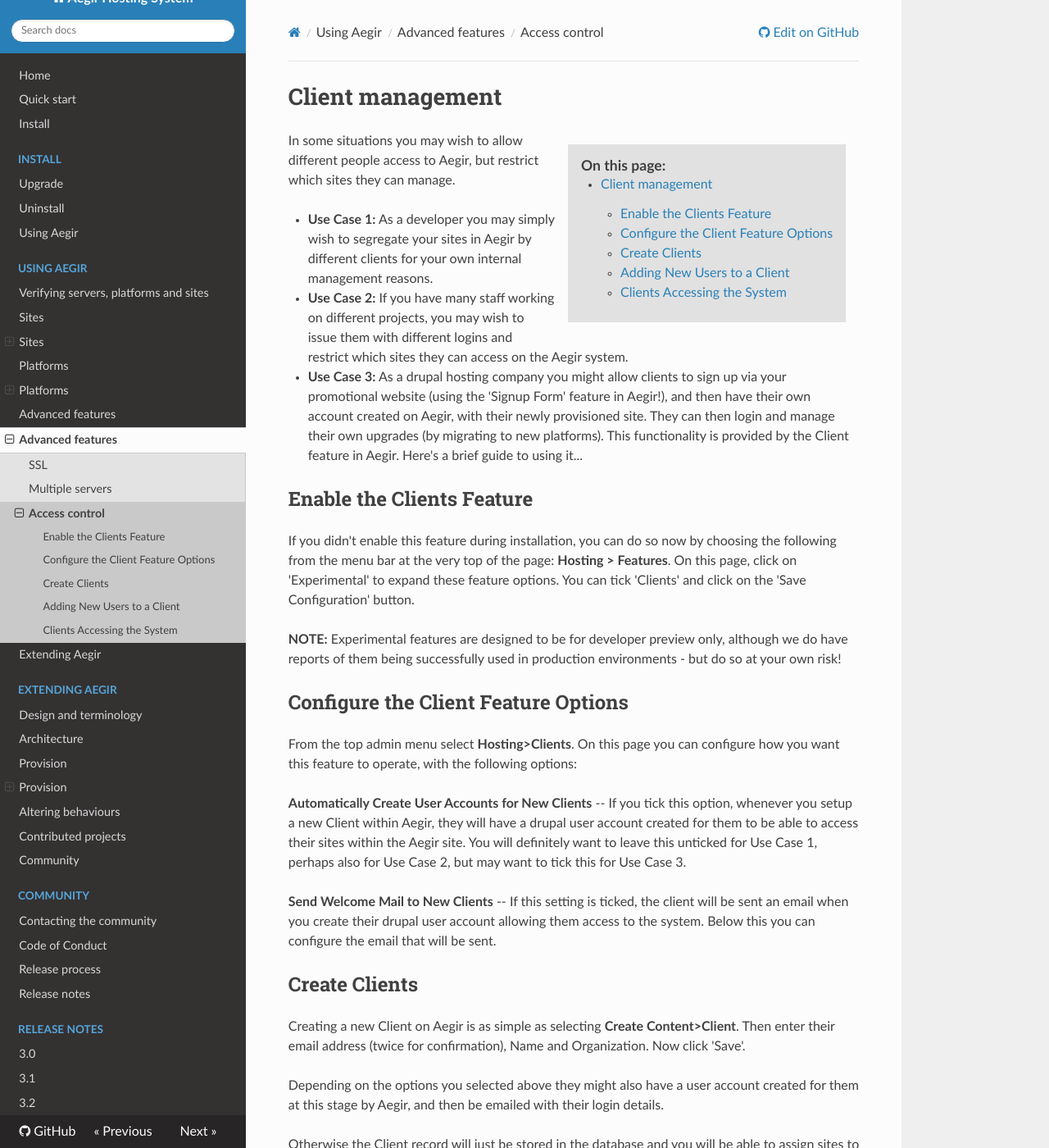
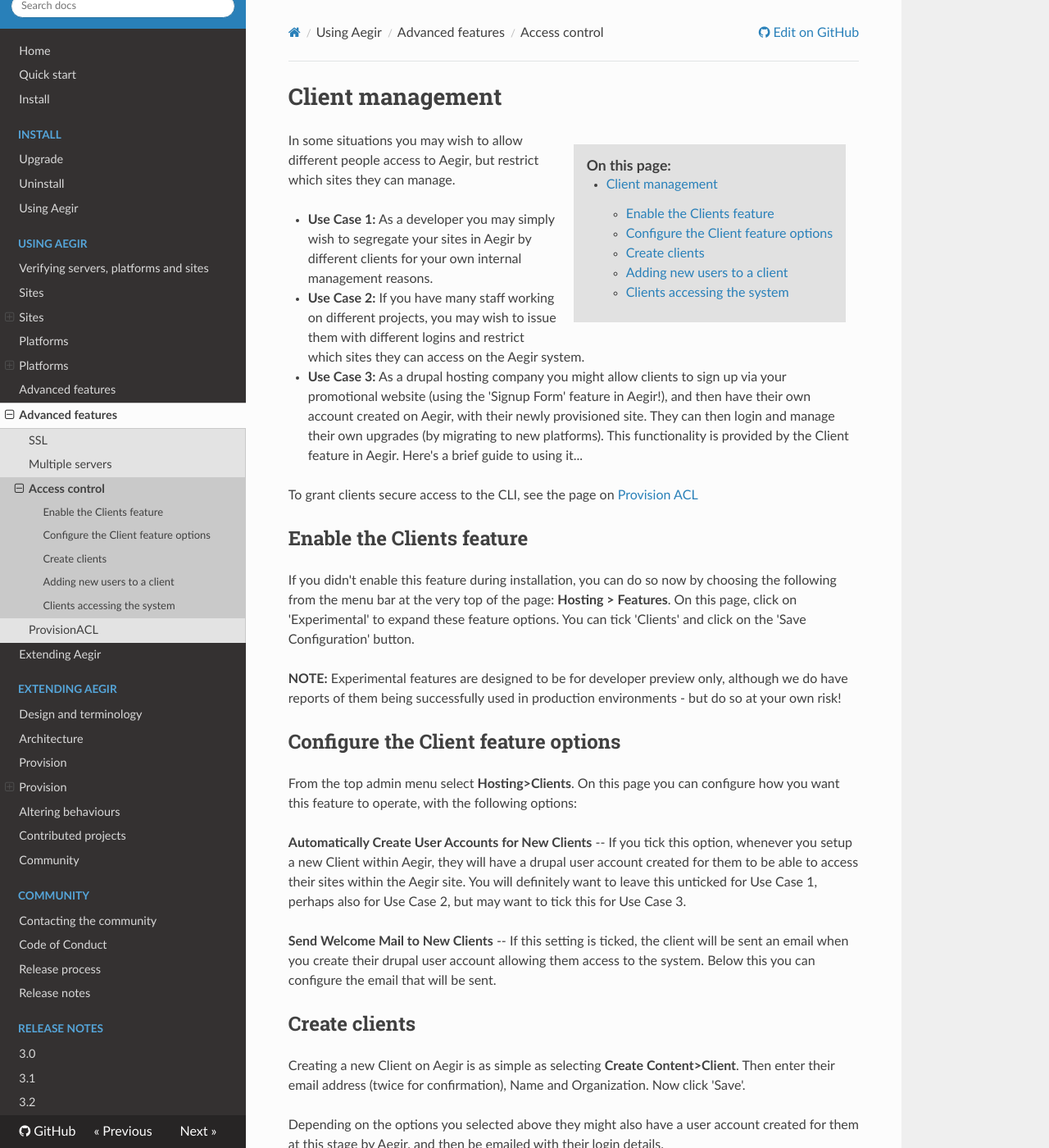
Before and after one commit to aegir-project/documentation, an MkDocs documentation site: the page built from docs/usage/advanced/clients.md, in a window 1280 px wide and 1400 px high. Shown: the whole window at 82% size. Built offline with MkDocs 1.6.1, drawn with Linux system fonts in a browser that asks for light colours; nearby versions of some CDN libraries; old or Windows-style settings are respelled for this version of MkDocs; some of the changed text lies outside the part shown.

Commit message:
Add section on sudoing as aegir and provisionacl.

```diff
--- a/docs/_css/menu.css
+++ b/docs/_css/menu.css
@@ -5,6 +5,7 @@
 }
 
 /* Exceptions to the above, for second H1 headers on a page */
+a[href="#working-as-aegir-user"],
 a[href="#extracting-a-drupal-site-from-aegir"] {
   display: inherit !important;
 }
--- a/docs/usage/advanced/clients.md
+++ b/docs/usage/advanced/clients.md
@@ -12,8 +12,9 @@
 * **Use Case 3:**
   As a drupal hosting company you might allow clients to sign up via your promotional website (using the 'Signup Form' feature in Aegir!), and then have their own account created on Aegir, with their newly provisioned site. They can then login and manage their own upgrades (by migrating to new platforms).  This functionality is provided by the Client feature in Aegir. Here's a brief guide to using it...
 
+To grant clients secure access to the CLI, see the page on [Provision ACL](provisionacl)
 
-Enable the Clients Feature
+Enable the Clients feature
 --------------------------
 
 If you didn't enable this feature during installation, you can do so now by choosing the following from the menu bar at the very top of the page: **Hosting > Features**. On this page, click on 'Experimental' to expand these feature options. You can tick 'Clients' and click on the 'Save Configuration' button.
@@ -21,7 +22,7 @@
 **NOTE:** Experimental features are designed to be for developer preview only, although we do have reports of them being successfully used in production environments - but do so at your own risk!
 
 
-Configure the Client Feature Options
+Configure the Client feature options
 ------------------------------------
 
 From the top admin menu select **Hosting>Clients**. On this page you can configure how you want this feature to operate, with the following options:
@@ -31,7 +32,7 @@
 **Send Welcome Mail to New Clients** -- If this setting is ticked, the client will be sent an email when you create their drupal user account allowing them access to the system. Below this you can configure the email that will be sent.
 
 
-Create Clients
+Create clients
 --------------
 
 Creating a new Client on Aegir is as simple as selecting **Create Content>Client**. Then enter their email address (twice for confirmation), Name and Organization. Now click 'Save'.
@@ -41,7 +42,7 @@
 Otherwise the Client record will just be stored in the database and you will be able to assign sites to this client in the future.
 
 
-Adding New Users to a Client
+Adding new users to a client
 ----------------------------
 
 Perhaps you didn't initially allow clients to access their own Client area within Aegir and just kept it for your own internal use, or perhaps you now want to add additional users to a Client on the system.
@@ -51,7 +52,7 @@
 If the user you wish to add doesn't yet have a drupal user account on the Aegir site, you can create one as normal by going to the following on the top admin menu: **User Management>Users>Add User**. Then you can return to the client page and add their username to give them access to that client's area.
 
 
-Clients Accessing the System
+Clients accessing the system
 ----------------------------
 
 If you have selected above that new Clients should also have an Aegir account setup for them, then they will be able to access the Aegir site.
--- a/mkdocs.yml
+++ b/mkdocs.yml
@@ -32,6 +32,7 @@
     - 'SSL': 'usage/advanced/ssl.md'
     - 'Multiple servers': 'usage/advanced/remote-servers.md'
     - 'Access control': 'usage/advanced/clients.md'
+    - 'ProvisionACL': 'usage/advanced/provisionacl.md'
 - 'Extending Aegir': 'extend.md'
 - 'Extending Aegir':
   - 'Design and terminology': 'extend/terminology.md'
```
Also changed, not shown: docs/usage.md (+38 -13 lines), docs/usage/advanced/provisionacl.md (added, +106 -0 lines).
